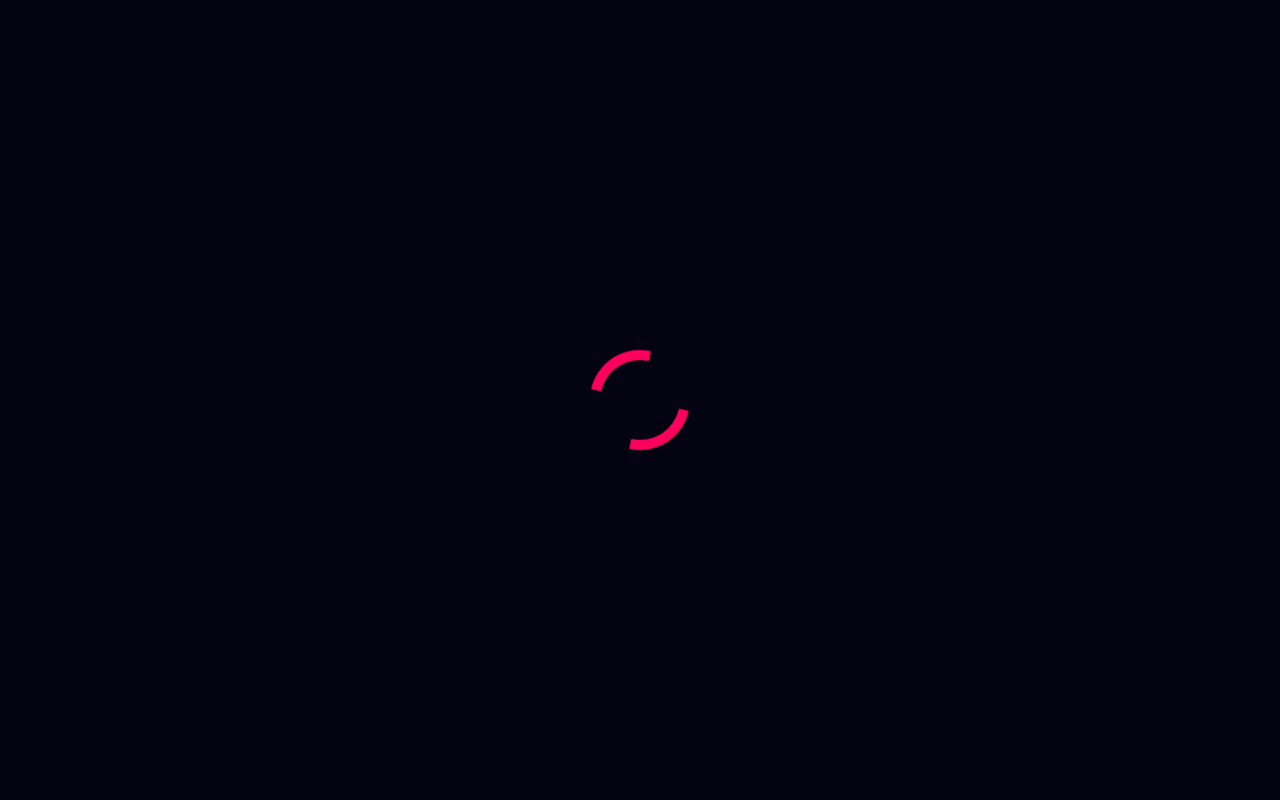
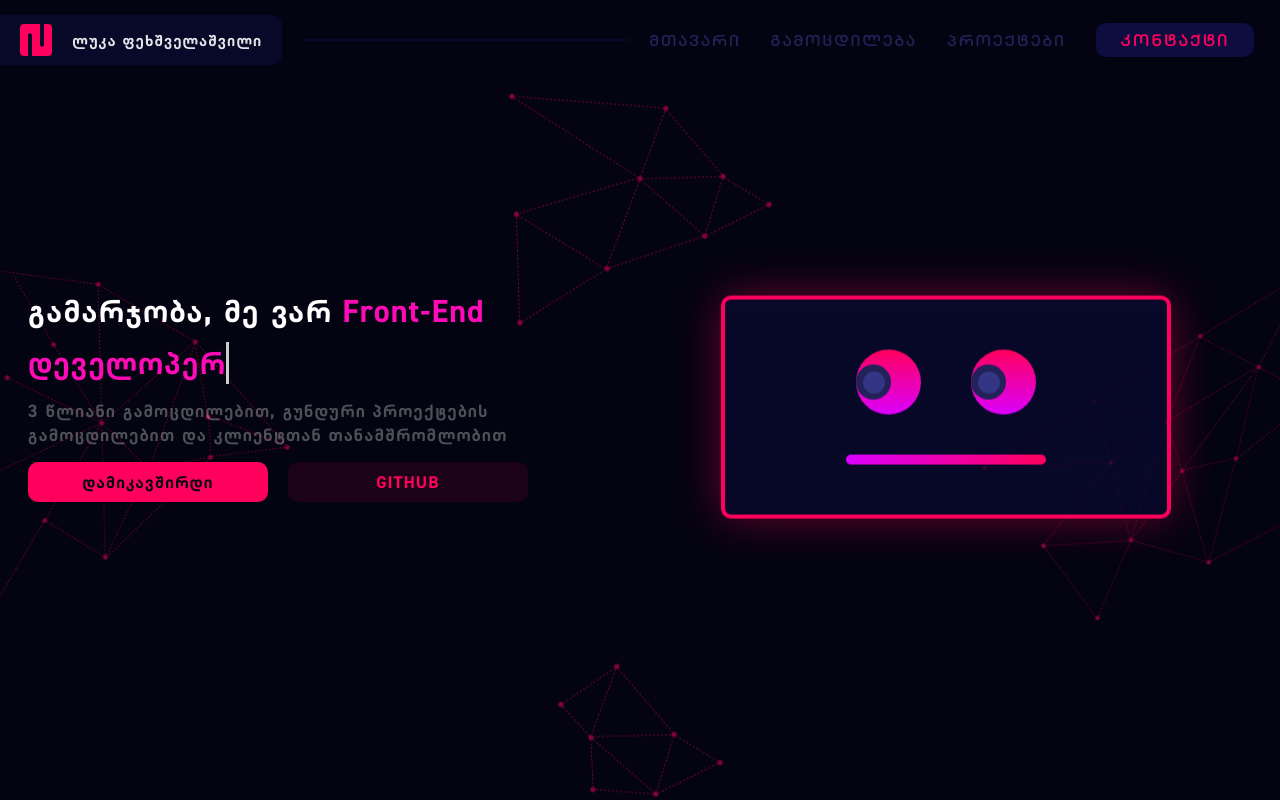
Before and after one commit to LukaFexshvelashvili/Portfolio, a React (Vite) app: page / in a window 1280 px wide. Shown: the top 800 px of the page. Built offline with nearby package versions, Linux system fonts and the light colour scheme.

Commit message:
Loader Bug Fixed

```diff
--- a/src/main/App.css
+++ b/src/main/App.css
@@ -18,6 +18,8 @@
   display: flex;
   justify-content: center;
   align-items: center;
+  opacity: 1;
+  visibility: visible;
   left: 0;
   top: 0;
   position: fixed;
@@ -25,7 +27,7 @@
   width: 100%;
   background: #030311;
   z-index: 9999;
-  transition: 0.3s;
+  transition: opacity 0.3s, visibility 0.3s;
 }
 .Loader .LoaderC {
   height: 100px;
@@ -35,6 +37,11 @@
   border-top: 10px solid #030311;
   border-bottom: 10px solid #030311;
   animation: 2s Loader infinite linear;
+}
+
+.LoaderHide {
+  opacity: 0;
+  visibility: hidden;
 }
 
 .starterSections {
--- a/src/main/App.scss
+++ b/src/main/App.scss
@@ -17,6 +17,8 @@
     display: flex;
     justify-content: center;
     align-items: center;
+    opacity: 1;
+    visibility: visible;
     left: 0;
     top: 0;
     position: fixed;
@@ -24,7 +26,7 @@
     width: 100%;
     background: $BgColor;
     z-index: 9999;
-    transition: 0.3s;
+    transition: opacity 0.3s, visibility 0.3s;
     .LoaderC {
         height: 100px;
         aspect-ratio: 1;
@@ -34,6 +36,10 @@
         border-bottom: 10px solid $BgColor;
         animation: 2s Loader infinite linear;
     }
+}
+.LoaderHide {
+    opacity: 0;
+    visibility: hidden;
 }
 .starterSections {
     display: flex;
--- a/src/main/App.tsx
+++ b/src/main/App.tsx
@@ -1,6 +1,6 @@
 import Nav from "../components/Navbar/Nav";
 import "./App.css";
-import { useEffect, useRef, useState } from "react";
+import { useEffect, useState } from "react";
 import ProjectBlock from "../components/ProjectBlock/ProjectBlock";
 import Footer from "../components/Footer/Footer";
 import HomePage from "../Sections/HomePage";
@@ -9,40 +9,19 @@ import ProjectsPage from "../ProjectsPage/ProjectsPage";
 
 function App() {
   const [Loader, setLoader] = useState(true);
-  const LoaderDiv = useRef<any>();
+  useEffect(() => {
+    setLoader(false);
+  }, []);
 
-  useEffect(() => {
-    let TimeOT: any;
-    const handleLoad = () => {
-      if (LoaderDiv.current) {
-        LoaderDiv.current.style.opacity = "0";
-      }
-      TimeOT = setTimeout(() => {
-        setLoader(false);
-      }, 300);
-      window.scrollTo(0, 0);
-    };
-
-    window.onload = handleLoad;
-
-    return () => {
-      window.onload = null;
-      clearTimeout(TimeOT);
-    };
-  }, []);
-  const isMob = window.innerWidth > 800;
   const [projectActive, setProjectActive] = useState(0);
   const [alertActive, setAlertActive] = useState(0);
 
   return (
     <div className="App">
-      {isMob ? (
-        Loader ? (
-          <div ref={LoaderDiv} className="Loader">
-            <div className="LoaderC"></div>
-          </div>
-        ) : null
-      ) : null}
+      <div className={`Loader${Loader ? "" : " LoaderHide"}`}>
+        <div className="LoaderC"></div>
+      </div>
+
       <ProjectBlock
         projectActive={projectActive}
         setProjectActive={setProjectActive}
```
Also changed, not shown: src/images/Projects/project8.webp.
